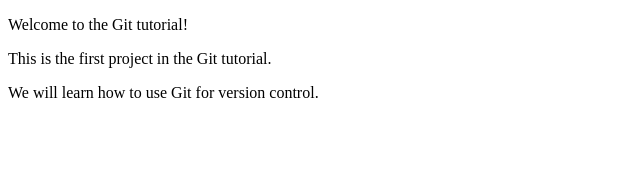
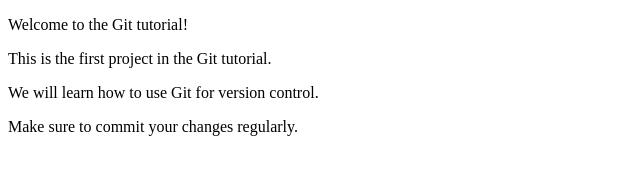
Before and after one commit to Abhijit-2005/project1, a plain HTML site: page index.html in a window 1280 px wide. Shown: the whole page, without its empty margins (0-640 px from the left). Drawn offline with Linux system fonts and the light colour scheme.

Commit message:
index modified with abhi unstaged

```diff
--- a/index.html
+++ b/index.html
@@ -10,5 +10,6 @@
     <p>Welcome to the Git tutorial!</p>
     <p>This is the first project in the Git tutorial.</p>
     <p>We will learn how to use Git for version control.</p>
+    <p>Make sure to commit your changes regularly.</p>
 </body>
 </html>
```
